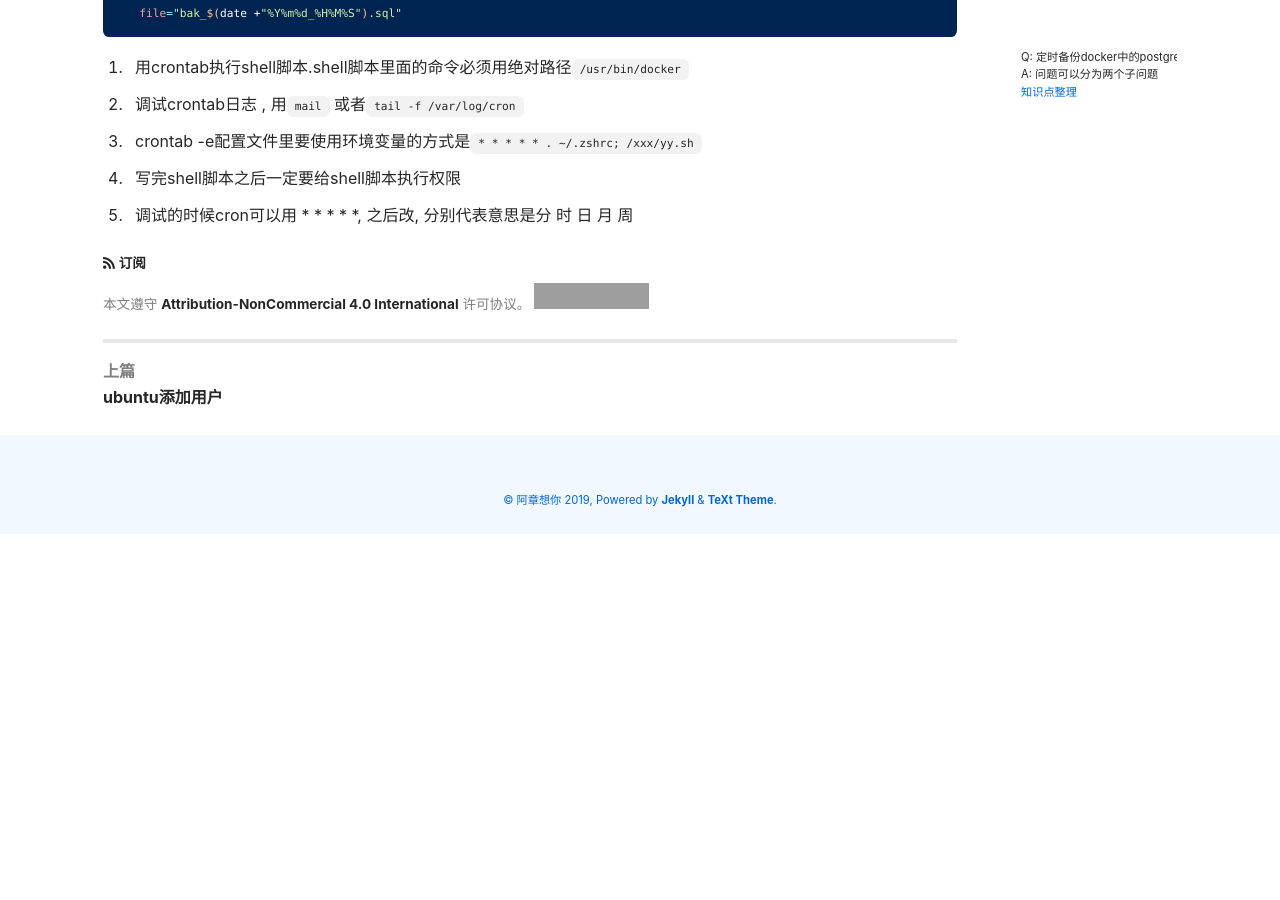
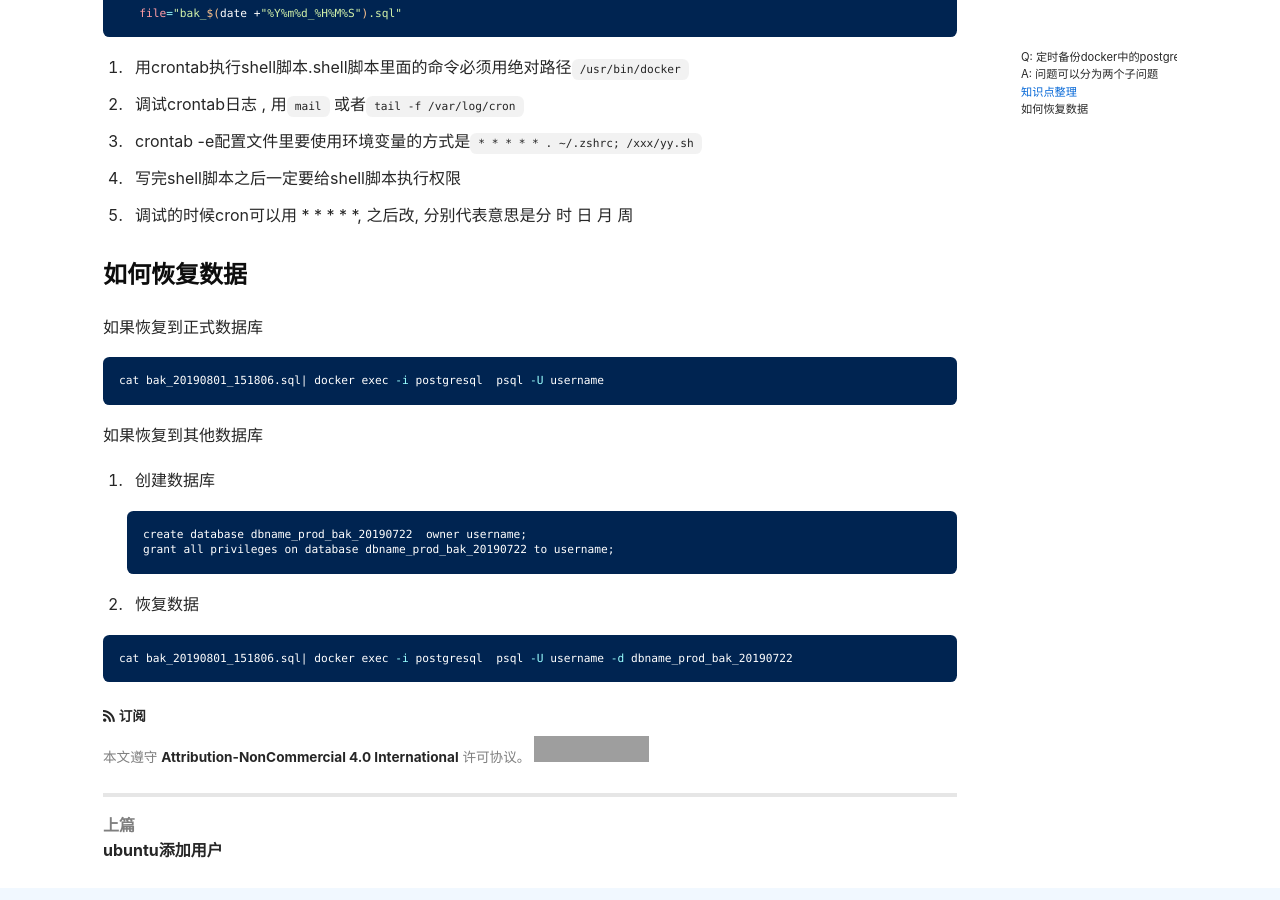
Before and after one commit to CheungChan/iblog, a Jekyll site: the page built from _posts/2019-08-01-定时备份docker中的postgresql数据库.md, in a window 1280 px wide and 900 px high, scrolled down 998 px. Built offline with Jekyll 4.4.1, drawn with Linux system fonts in a browser that asks for light colours; nearby versions of some CDN libraries; comment, search, counter and statistics services are not loaded; before the commit the page ends 1532 px from its top, so only the background shows below that; grey boxes are pictures that could not be loaded.

Commit message:
规则集action

````diff
--- a/_posts/2019-08-01-定时备份docker中的postgresql数据库.md
+++ b/_posts/2019-08-01-定时备份docker中的postgresql数据库.md
@@ -54,3 +54,26 @@ crontab -e
 5. 写完shell脚本之后一定要给shell脚本执行权限
 
 6. 调试的时候cron可以用 * * * * *, 之后改, 分别代表意思是分 时 日 月 周
+
+### 如何恢复数据
+
+如果恢复到正式数据库
+
+```bash
+cat bak_20190801_151806.sql| docker exec -i postgresql  psql -U username
+```
+
+如果恢复到其他数据库
+
+1. 创建数据库
+
+   ```bash
+   create database dbname_prod_bak_20190722  owner username;
+   grant all privileges on database dbname_prod_bak_20190722 to username;
+   ```
+
+2. 恢复数据
+
+```bash
+cat bak_20190801_151806.sql| docker exec -i postgresql  psql -U username -d dbname_prod_bak_20190722
+```
````
